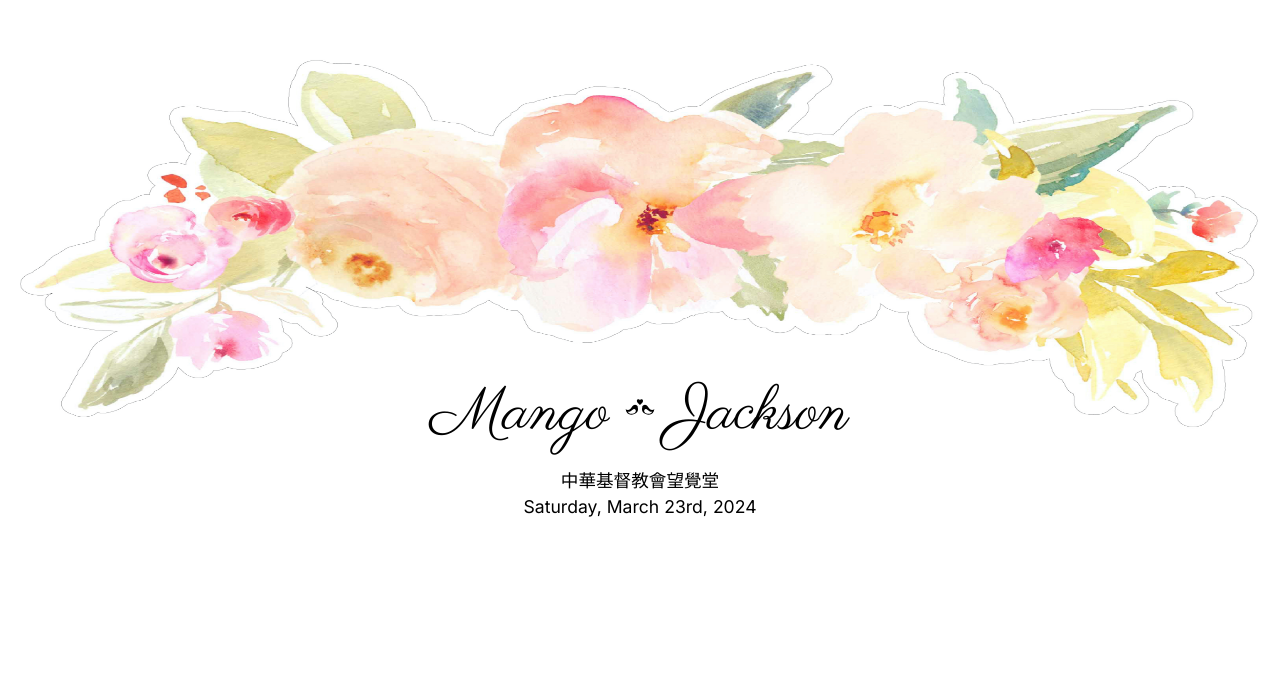
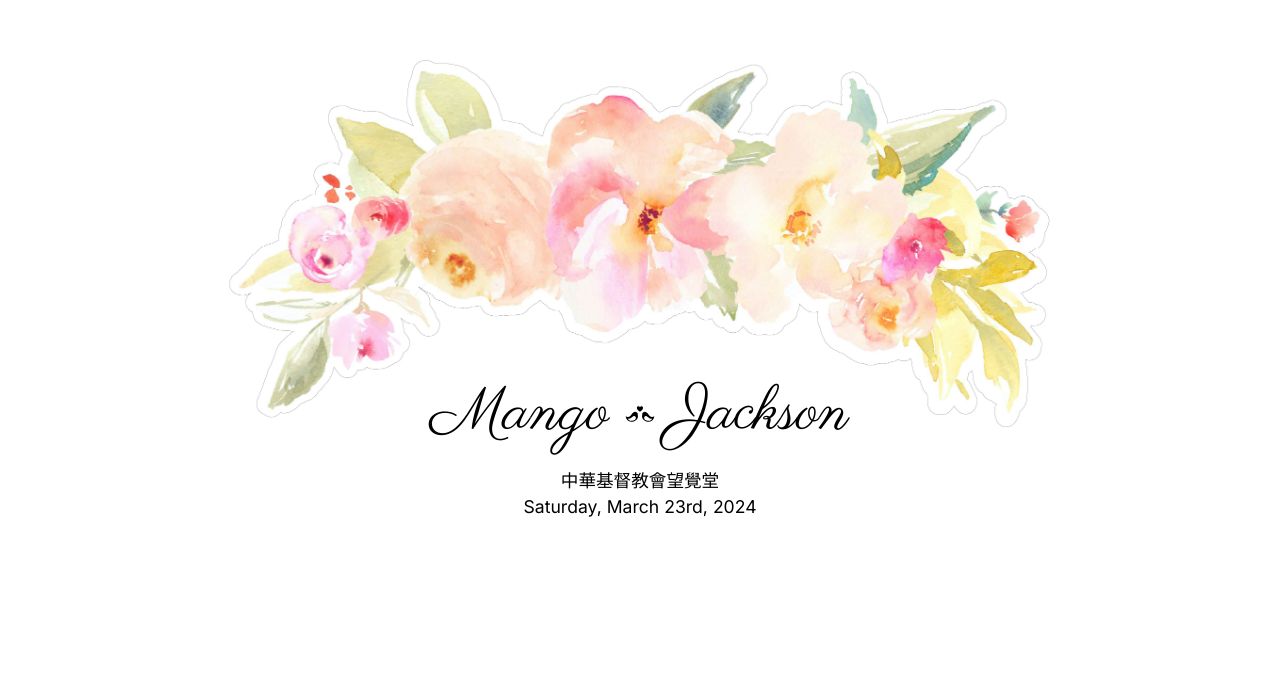
Before and after one commit to yehudilam/san-wedding, a Next.js app: page / in a window 1280 px wide. Shown: the part 110-798 px from the top of the page. Built offline with nearby package versions, Linux system fonts and the light colour scheme.

Commit message:
style update, front page

```diff
--- a/src/app/components/Footer.tsx
+++ b/src/app/components/Footer.tsx
@@ -1,13 +1,13 @@
 const Footer = () => {
   return (
     <footer className="w-full p-2">
-      <div className="">
-        <div className="text-3xl font-bold w-full text-center mb-4 underline underline-offset-4">
+      {/* <div className=""> */}
+        {/* <div className="text-3xl font-bold w-full text-center mb-4 underline underline-offset-4">
           <h2>如何前往</h2>
-        </div>
+        </div> */}
 
-        <div className="">
-          <div className="mb-4">
+        {/* <div className=""> */}
+          {/* <div className="mb-4">
             <h3 className="text-xl font-bold">巴士</h3>
             <div></div>
           </div>
@@ -15,7 +15,7 @@ const Footer = () => {
           <div className="mb-4">
             <h3 className="text-xl font-bold">鐵路</h3>
             <div></div>
-          </div>
+          </div> */}
 
           <div className="mb-4">
             <h3 className="text-xl font-bold">地址</h3>
@@ -33,8 +33,8 @@ const Footer = () => {
               referrerPolicy="no-referrer-when-downgrade"
             ></iframe>
           </div>
-        </div>
-      </div>
+        {/* </div> */}
+      {/* </div> */}
     </footer>
   );
 };
--- a/src/app/components/FrontPage.tsx
+++ b/src/app/components/FrontPage.tsx
@@ -31,11 +31,12 @@ const FrontPage = ({ items,
           <div className="flower-logo w-full flex justify-center">
             <Image src={Flower} alt="flower" />
           </div>
-          <div className={`text-logo flex justify-center items-center gap-4 w-full ${stickyHeader && 'affix-title'}`}>
+          {/* flex flex-col sm:flex-row sm:gap-4 */}
+          <div className={`text-logo justify-center items-center w-full ${stickyHeader && 'affix-title'}`}>
             <div className={`logo-name1 ${parisienne.className}`}>
               {items.names[0]}
             </div>
-            <div className="logo-bird">
+            <div className="logo-bird flex">
               <Image src={Birds} alt="birds" width={30} height={30} />
             </div>
             <div className={`logo-name2 ${parisienne.className}`}>{items.names[1]}</div>
--- a/src/app/globals.css
+++ b/src/app/globals.css
@@ -3,38 +3,17 @@
 @tailwind utilities;
 
 :root {
-  /* --foreground-rgb: 0, 0, 0;
-  --background-start-rgb: 214, 219, 220;
-  --background-end-rgb: 255, 255, 255; */
 }
 
 @media (prefers-color-scheme: dark) {
   :root {
-    /* --foreground-rgb: 255, 255, 255;
-    --background-start-rgb: 0, 0, 0;
-    --background-end-rgb: 0, 0, 0; */
   }
 }
 
-body {
-  /* color: rgb(var(--foreground-rgb));
-  background: linear-gradient(
-      to bottom,
-      transparent,
-      rgb(var(--background-end-rgb))
-    )
-    rgb(var(--background-start-rgb)); */
-}
-
 @layer utilities {
-  /* .text-balance {
-    text-wrap: balance;
-  } */
 }
 
 .cover-image {
-  /* max-width: unset; */
-  /* height: 100vh; */
   min-width: 100%;
   min-height: 100vh;
   object-fit: cover;
@@ -43,7 +22,6 @@ body {
 
 /* todo: change to aspect ratio: */
 @media (max-width: 500px) {
-  /* object position bottom when aspect ration is over a certain value */
 }
 
 .logo-bird{
@@ -60,11 +38,21 @@ body {
 .flower-logo>img {
   max-width: 100%;
   max-height: 400px;
+  object-fit: contain;
 }
 
-.text-logo {
-  position: absolute;
-  bottom: 0;
+.text-logo{
+  display: flex;
+  flex-direction: column;
+}
+
+@media (min-width: 500px) {
+  .text-logo {
+    position: absolute;
+    bottom: 0;
+    flex-direction: row;
+    gap: 1rem;
+  }
 }
 
 .affix-title {
@@ -77,9 +65,14 @@ body {
   font-size: 1.6rem;
   z-index: 1000;
   padding: 12px;
-  /* margin: 0 -15px; */
   background-image: url('/flower-2.jpg');
   background-position: center;
   background-repeat: no-repeat;
   background-size: contain;
+  flex-direction: row;
+  gap: 0.5rem;
 }
+
+.affix-title .logo-bird{
+  margin-right: 4px;
+}
```
